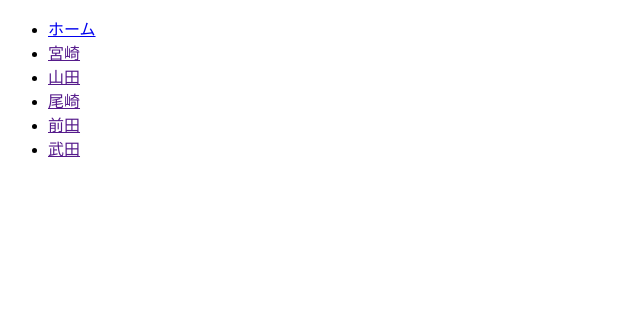
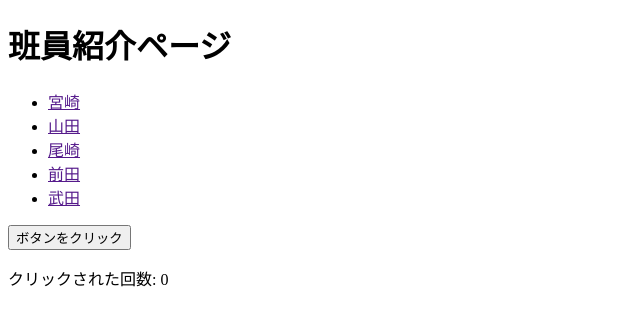
Before and after one commit to oza1234/subject, a plain HTML site: page index.html in a window 1280 px wide. Shown: the whole page, without its empty margins (0-640 px from the left). Drawn offline with Linux system fonts and the light colour scheme.

Commit message:
index.htmlを変更

```diff
--- a/index.html
+++ b/index.html
@@ -2,14 +2,23 @@
 <html lang="en">
 <head>
     <meta charset="UTF-8">
+	<link rel = "stylesheet" href="css/style.css">
     <meta name="viewport" content="width=device-width, initial-scale=1.0">
-    <title>Document</title>
+    <title>班員紹介t</title>
+	<script>
+		var count = 0;
+
+		function incrementCount() {
+		  count++;
+		  document.getElementById('counter').textContent = count;
+		}
+	  </script>
 </head>
 <body>
+	<h1>班員紹介ページ</h1>
     <header class="header">
 			<nav class="nav">
-				<ul>
-					<li><a href="index.html">ホーム</a></li>
+				<ul class="cp_list">
 					<li><a href="">宮崎</a></li>
 					<li><a href="">山田</a></li>
 					<li><a href="">尾崎</a></li>
@@ -18,5 +27,8 @@
 				</ul>
 			</nav>
 	</header>
+    <button onclick="incrementCount()">ボタンをクリック</button>
+    <p>クリックされた回数: <span id="counter">0</span></p>
+    </main>
 </body>
 </html>
```
